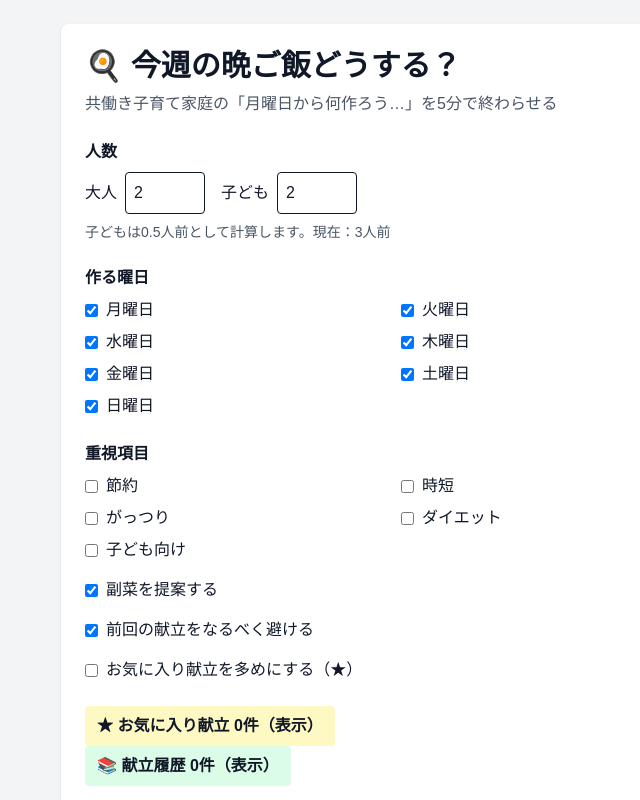
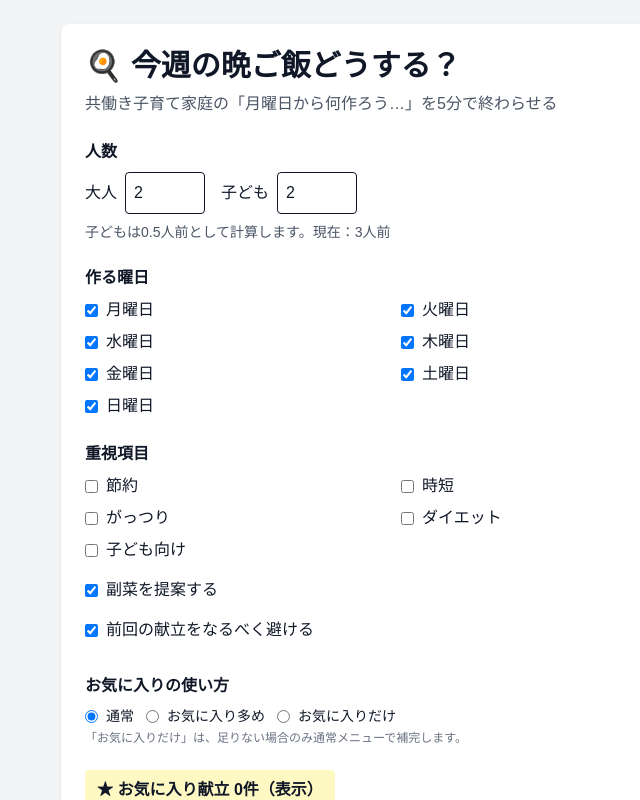
Before and after one commit to hirokilabdev-cloud/konshu-bangohan, a Next.js app: page / in a window 1280 px wide. Shown: the top 800 px of the page, without its empty margins (243-883 px from the left). Built offline with nearby package versions, Linux system fonts and the light colour scheme.

Commit message:
Ver 1.8 お気に入りだけ献立追加

```diff
--- a/app/page.tsx
+++ b/app/page.tsx
@@ -67,7 +67,9 @@ export default function Home() {
   const [lockedDays, setLockedDays] = useState<string[]>([]);
 
   const [favoriteMenus, setFavoriteMenus] = useState<string[]>([]);
-  const [preferFavorites, setPreferFavorites] = useState(false);
+  const [favoriteMode, setFavoriteMode] = useState<
+    "normal" | "prefer" | "only"
+  >("normal");
 
   const [showFavorites, setShowFavorites] = useState(false);
   const [pendingRemoveFavorites, setPendingRemoveFavorites] = useState<string[]>([]);
@@ -152,9 +154,7 @@ export default function Home() {
         settings.includeSideDishes ?? true
       );
 
-      setPreferFavorites(
-        settings.preferFavorites ?? false
-      );
+      setFavoriteMode(settings.favoriteMode ?? "normal");
     }
 
     setSettingsLoaded(true);
@@ -176,7 +176,7 @@ export default function Home() {
         selectedDays,
         selectedTags,
         includeSideDishes,
-        preferFavorites,
+        favoriteMode,
       })
     );
     localStorage.setItem(
@@ -190,7 +190,7 @@ export default function Home() {
     selectedDays,
     selectedTags,
     includeSideDishes,
-    preferFavorites,
+    favoriteMode,
     avoidLastMenus,
   ]);
 
@@ -276,48 +276,50 @@ export default function Home() {
   };
 
   const pickRandomMenu = (excludeMenuNames: string[] = []) => {
-    // 重視項目タグに一致するメニューを抽出
     const matchedMenus = menuPool.filter((menu) =>
       selectedTags.every((tag) => menu.tags.includes(tag))
     );
 
-    // タグ一致メニューがあればそれをベースにする。なければ全メニュー
     const baseCandidates = matchedMenus.length > 0 ? matchedMenus : menuPool;
 
-    // 前回献立をなるべく避ける
     const avoidMenus = avoidLastMenus ? lastGeneratedMenus : [];
 
-    // 通常候補：今週すでに使った献立 + 前回献立を除外
     const normalCandidates = baseCandidates.filter(
       (menu) =>
         !excludeMenuNames.includes(menu.name) &&
         !avoidMenus.includes(menu.name)
     );
 
-    // 前回献立を除外しすぎて候補がなくなった場合の保険
     const fallbackNormalCandidates = baseCandidates.filter(
       (menu) => !excludeMenuNames.includes(menu.name)
     );
 
     const usableNormalCandidates =
-      normalCandidates.length > 0
-        ? normalCandidates
-        : fallbackNormalCandidates;
+      normalCandidates.length > 0 ? normalCandidates : fallbackNormalCandidates;
 
-    // お気に入り候補
     const favoriteCandidates = usableNormalCandidates.filter((menu) =>
       favoriteMenus.includes(menu.name)
     );
 
-    // お気に入り優先ONなら70%でお気に入りを使う
-    const shouldUseFavorite =
-      preferFavorites && favoriteCandidates.length > 0 && Math.random() < 0.7;
+    if (favoriteMode === "only" && favoriteCandidates.length > 0) {
+      return favoriteCandidates[
+        Math.floor(Math.random() * favoriteCandidates.length)
+      ];
+    }
 
-    const candidates = shouldUseFavorite
-      ? favoriteCandidates
-      : usableNormalCandidates;
+    if (
+      favoriteMode === "prefer" &&
+      favoriteCandidates.length > 0 &&
+      Math.random() < 0.7
+    ) {
+      return favoriteCandidates[
+        Math.floor(Math.random() * favoriteCandidates.length)
+      ];
+    }
 
-    return candidates[Math.floor(Math.random() * candidates.length)];
+    return usableNormalCandidates[
+      Math.floor(Math.random() * usableNormalCandidates.length)
+    ];
   };
 
   const generateMenus = () => {
@@ -694,12 +696,45 @@ export default function Home() {
           </label>
 
           <label className="mt-4 flex items-center gap-2">
-            <input
-              type="checkbox"
-              checked={preferFavorites}
-              onChange={() => setPreferFavorites((prev) => !prev)}
-            />
-            <span>お気に入り献立を多めにする（★）</span>
+            <div className="mt-4">
+              <p className="mb-2 font-semibold">お気に入りの使い方</p>
+
+              <div className="flex flex-wrap gap-3 text-sm">
+                <label className="flex items-center gap-2">
+                  <input
+                    type="radio"
+                    name="favoriteMode"
+                    checked={favoriteMode === "normal"}
+                    onChange={() => setFavoriteMode("normal")}
+                  />
+                  通常
+                </label>
+
+                <label className="flex items-center gap-2">
+                  <input
+                    type="radio"
+                    name="favoriteMode"
+                    checked={favoriteMode === "prefer"}
+                    onChange={() => setFavoriteMode("prefer")}
+                  />
+                  お気に入り多め
+                </label>
+
+                <label className="flex items-center gap-2">
+                  <input
+                    type="radio"
+                    name="favoriteMode"
+                    checked={favoriteMode === "only"}
+                    onChange={() => setFavoriteMode("only")}
+                  />
+                  お気に入りだけ
+                </label>
+              </div>
+
+              <p className="mt-1 text-xs text-gray-500">
+                「お気に入りだけ」は、足りない場合のみ通常メニューで補完します。
+              </p>
+            </div>
           </label>
         </div>
 
```
